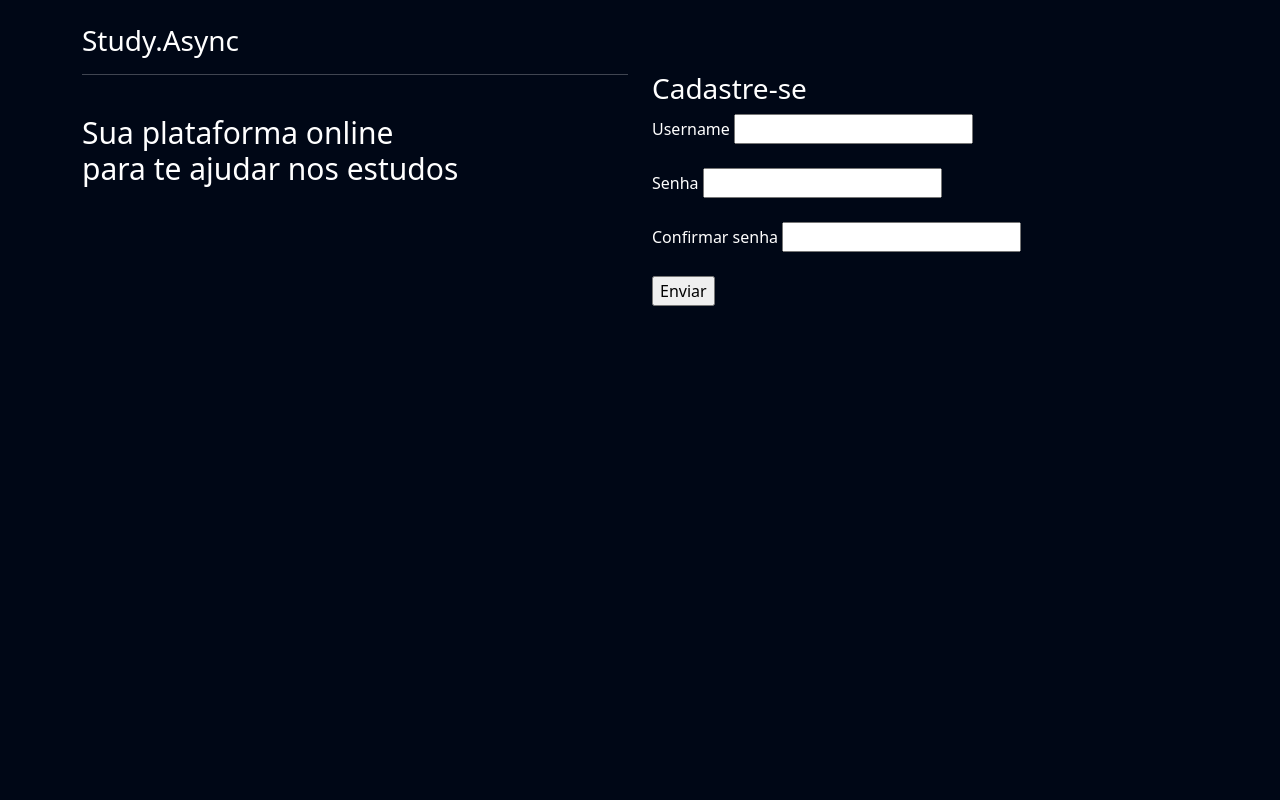
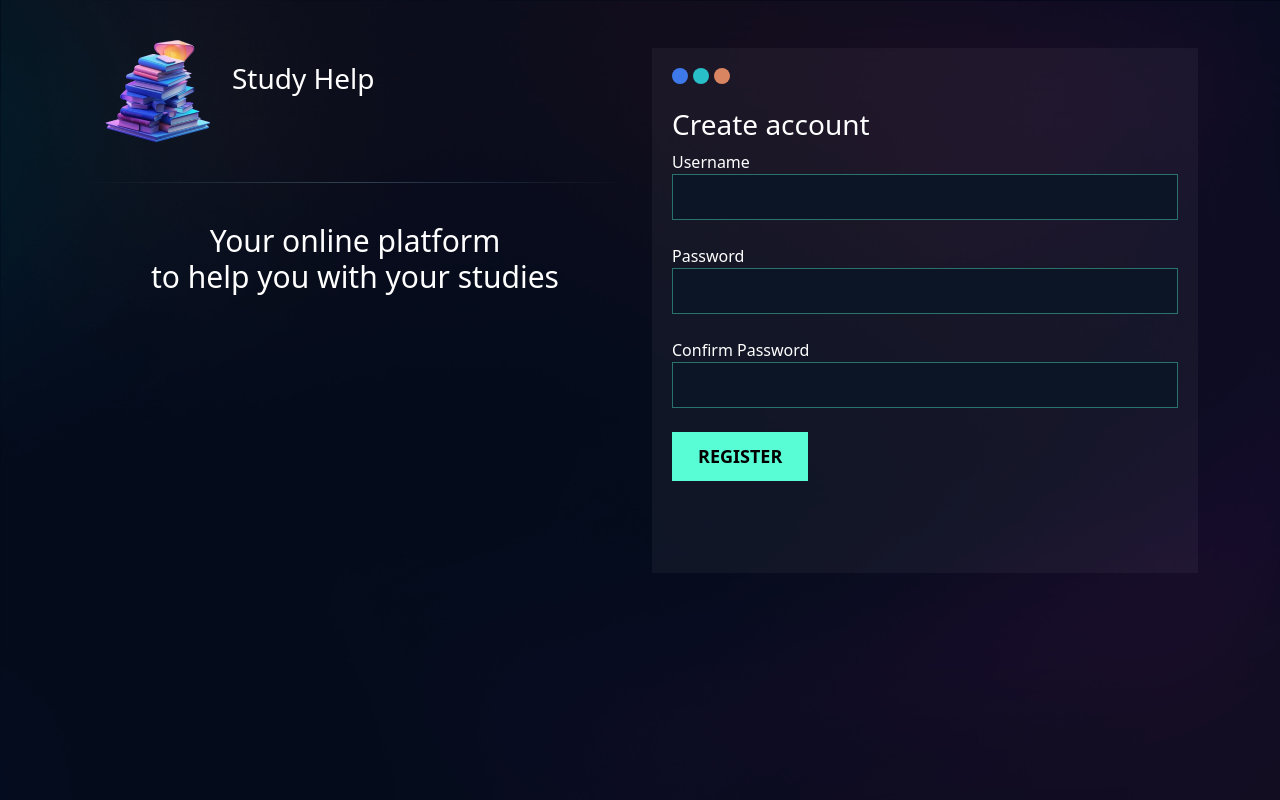
Before and after one commit to romulomelendez/register-login-page-Django, a Django app: page /users/register/ in a window 1280 px wide. Run offline with Django 5.2, Linux system fonts and the light colour scheme.

Commit message:
feat: register page stylized

```diff
--- a/templates/static/global/css/base.css
+++ b/templates/static/global/css/base.css
@@ -6,7 +6,6 @@
     --light-color: #00c1f3;
     --contrast-color: #f4c96b;
     --differential-color: #58fcd5;
-   AULA 1 5
 }
 
 body{
--- /dev/null
+++ b/templates/static/users/css/register.css
@@ -0,0 +1,67 @@
+*{
+    margin: 0;
+    padding: 0;
+   }
+   .bg1{
+    background-image: url('/static/users/img/bg1.png') !important;
+    height: 100vh;
+    background-size: cover;
+   }
+   .titulo-fonte{
+    margin-top: 20px;
+   }
+   .box-titulo{
+    display: flex;
+   }
+   .divisor{
+    border: 0;
+    height: 1px;
+    background-image: linear-gradient(to right, transparent, rgb(162, 219, 236), transparent);
+    display: block;
+   }
+   .tac{
+    text-align: center;
+   }
+   .box-form{
+    padding: 20px;
+    background-color: rgba(217,217,217, .05);
+    color: white !important;
+   }
+   .box-circle{
+    display: flex;
+    gap: 5px;
+
+   }
+   .circle{
+    width: 16px;
+    height: 16px;
+    border-radius: 8px;
+   }
+   .c1{
+    background-color: #3E79EB;
+   }
+   .c2{
+    background-color: #29BFC9;
+   }
+   .c3{
+    background-color: #D98562
+   }
+   .input-form{
+    background-color: #0b1526;
+    padding: 10px;
+    border: none;
+    border: 1px solid rgba(88, 252, 213, .4);
+    color: white;
+    outline: 0;
+    width: 100%;
+   }
+   .btn-cadastro{
+    padding: 10px;
+    background-color: #58fcd5;
+    border: none;
+    border: 1px solid #58fcd5;
+    font-size: 18px;
+    font-weight: bold;
+    padding-left: 25px;
+    padding-right: 25px;
+   }
--- a/users/templates/login.html
+++ b/users/templates/login.html
@@ -8,7 +8,7 @@
       <div class="col-md">
         <div class="box-titulo">
           <div class="box-titulo-item">
-            <img src="{% static 'usuarios/img/logo.png' %}" />
+            <img src="{% static 'users/img/logo.png' %}" />
           </div>
           <div
             style="margin-top: auto; margin-bottom: auto"
--- a/users/templates/register.html
+++ b/users/templates/register.html
@@ -1,25 +1,34 @@
-{% extends 'base.html' %} {% block 'content' %} {% load static %}
+{% extends 'base.html' %}
+{% load static %}
+
+{% block 'header' %}
+  <link rel="stylesheet" href="{% static 'users/css/register.css' %}">
+{% endblock %}
+
+{% block 'content' %}
+
+
 <div class="bg1">
   <div class="container">
     <div class="row">
       <div class="col-md">
         <div class="box-titulo">
           <div class="box-titulo-item">
-            <img src="" />
+            <img src="{% static 'users/img/logo.png' %}">
           </div>
           <div
             style="margin-top: auto; margin-bottom: auto"
             class="box-titulo-item"
           >
-            <h3>Study.Async</h3>
+            <h3>Study Help</h3>
           </div>
         </div>
         <hr class="divisor" />
         <br />
         <div class="tac">
           <h4 style="font-size: 30px">
-            Sua plataforma online<br />
-            para te ajudar nos estudos
+            Your online platform<br />
+            to help you with your studies
           </h4>
         </div>
       </div>
@@ -33,17 +42,17 @@
             <div class="circle c3"></div>
           </div>
           <br />
-          <h3>Cadastre-se</h3>
+          <h3>Create account</h3>
           <form action="" method="POST">
             <label>Username</label>
             <input type="text" class="input-form" name="username" id="" />
             <br />
             <br />
-            <label>Senha</label>
+            <label>Password</label>
             <input type="password" class="input-form" name="senha" id="" />
             <br />
             <br />
-            <label>Confirmar senha</label>
+            <label>Confirm Password</label>
             <input
               type="password"
               class="input-form"
@@ -52,7 +61,7 @@
             />
             <br />
             <br />
-            <input type="submit" value="Enviar" class="btn-cadastro" />
+            <input type="submit" value="REGISTER" class="btn-cadastro" />
             <br />
             <br />
             <br />
--- a/users/views.py
+++ b/users/views.py
@@ -2,7 +2,9 @@ from django.shortcuts import render
 from django.http import HttpResponse
 
 def login(request):
-    return render(request, 'login.html')
+    if request.method == 'GET':
+        return render(request, 'login.html')
 
 def register(request):
-    return render(request, 'register.html')
+    if request.method == 'GET':
+        return render(request, 'register.html')
```
Also changed, not shown: db.sqlite3, templates/static/users/img/bg1.png (added), templates/static/users/img/logo.png (added).
